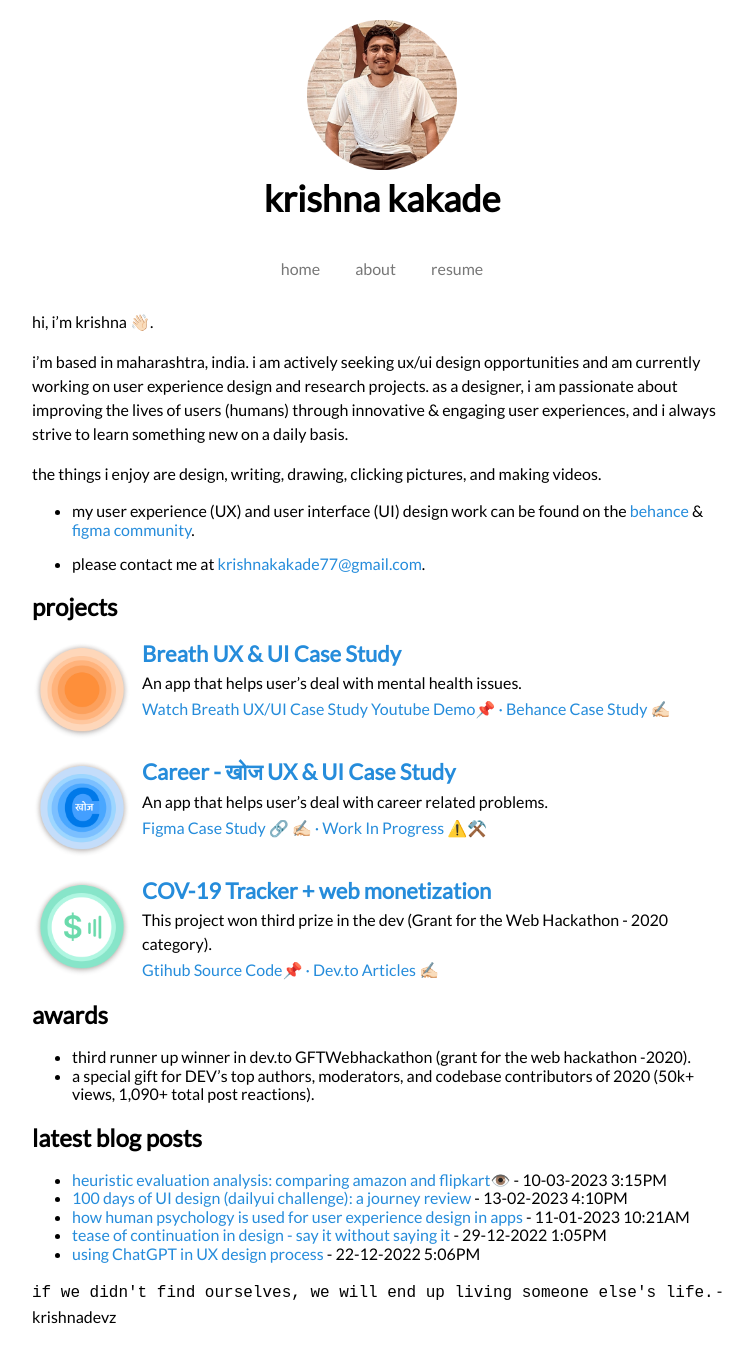
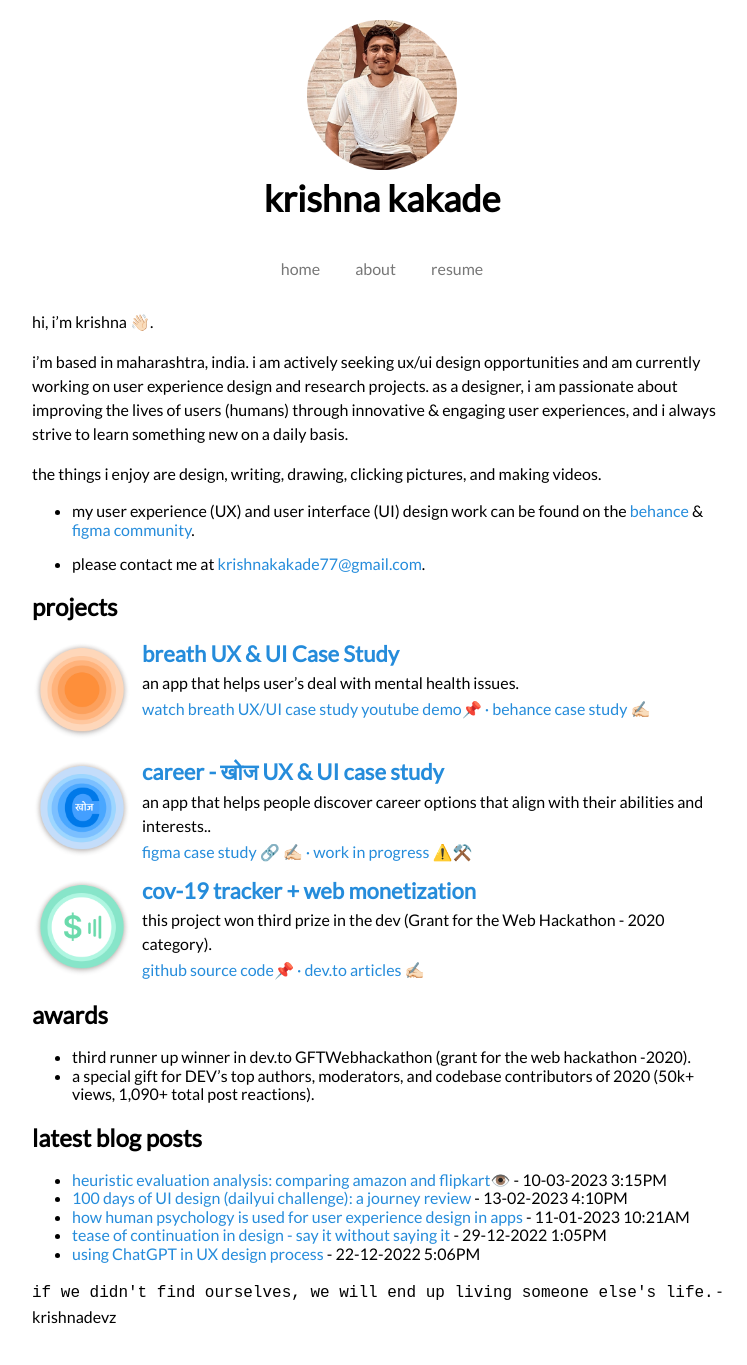
Before and after one commit to krishnadevz/krishnadevz.github.io, a Jekyll site: the page built from index.md, in a window 1280 px wide. Shown: the whole page, without its empty margins (258-1005 px from the left). Built offline with Jekyll 4.4.1, drawn with Linux system fonts in a browser that asks for light colours; nearby versions of some CDN libraries.

Commit message:
updates caps caps

```diff
--- a/_data/projects.yml
+++ b/_data/projects.yml
@@ -1,35 +1,35 @@
-- title: Breath UX & UI Case Study
+- title: breath UX & UI Case Study
   img: breathlogo.png
-  description: An app that helps user’s deal with mental health issues.
+  description: an app that helps user’s deal with mental health issues.
   url: https://www.youtube.com/watch?v=puDgjsLEBfk&t=1s&ab_channel=krishnadevz
 
   category: project
   links:
-    - name: Watch Breath UX/UI Case Study Youtube Demo📌
+    - name: watch breath UX/UI case study youtube demo📌
       url: https://www.youtube.com/watch?v=puDgjsLEBfk&t=1s&ab_channel=krishnadevz
-    - name: Behance Case Study ✍🏻
+    - name: behance case study ✍🏻
       url: https://www.behance.net/gallery/160233787/Breath-Mental-Health-App-%28UX-UI-Case-Study%29
 
-- title: Career - खोज UX & UI Case Study
+- title: career - खोज UX & UI case study
   img: Careerखोज.png
-  description: An app that helps user’s deal with career related problems.
+  description: an app that helps people discover career options that align with their abilities and interests..
   url: https://www.youtube.com/watch?v=puDgjsLEBfk&t=1s&ab_channel=krishnadevz
 
   category: project
   links:
-    - name: Figma Case Study 🔗 ✍🏻
+    - name: figma case study 🔗 ✍🏻
       url: https://www.figma.com/file/fgTjxtt4jvXWbictJ4u8vE/User-Research?node-id=11%3A2&t=MvuzuX0lNZwdInjV-1
-    - name: Work In Progress ⚠️⚒️
+    - name: work in progress ⚠️⚒️
       url: https://www.figma.com/file/fgTjxtt4jvXWbictJ4u8vE/User-Research?node-id=11%3A2&t=MvuzuX0lNZwdInjV-1
 
-- title: COV-19 Tracker + web monetization
+- title: cov-19 tracker + web monetization
   img: webmoneti.png
-  description: This project won third prize in the dev (Grant for the Web Hackathon - 2020 category).
+  description: this project won third prize in the dev (Grant for the Web Hackathon - 2020 category).
   url: https://github.com/itshally/wb-covid19
 
   category: project
   links:
-    - name: Gtihub Source Code📌
+    - name: github source code📌
       url: https://github.com/itshally/wb-covid19
-    - name: Dev.to Articles ✍🏻
+    - name: dev.to articles ✍🏻
       url: https://dev.to/krishnakakade/final-submission-covid-19-tracker-news-1m94
```
